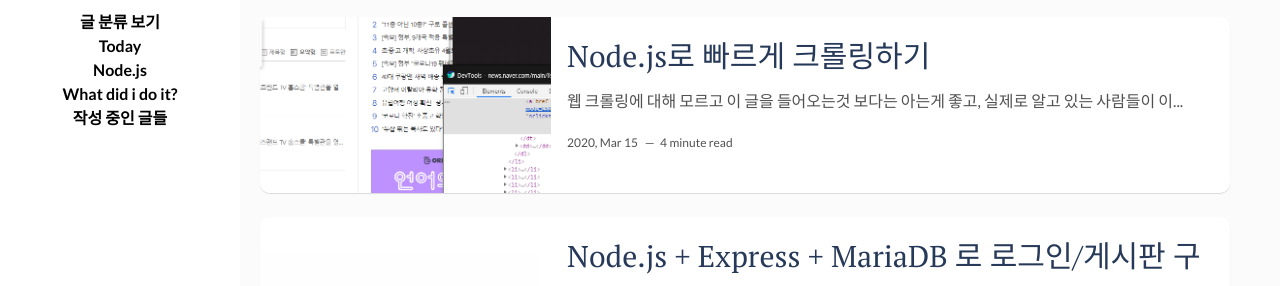
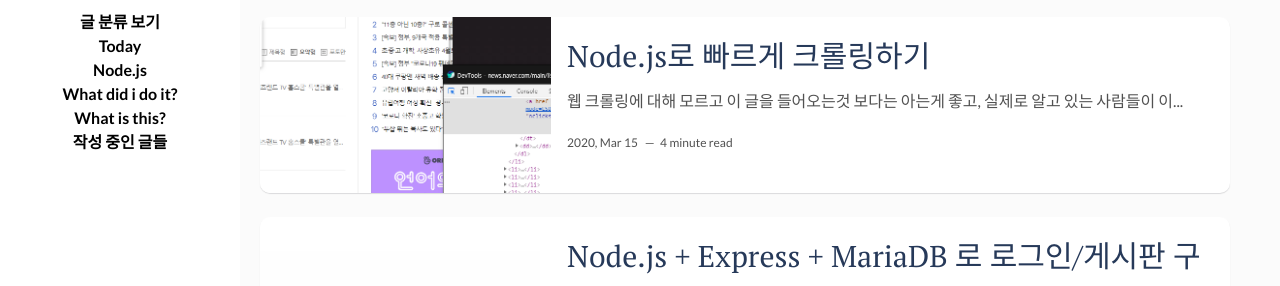
Before and after one commit to doncolmi/doncolmi.github.io, a Jekyll site: the page built from index.html, in a window 1280 px wide. Shown: the part 203-489 px from the top of the page. Built offline with Jekyll 4.4.1, drawn with Linux system fonts in a browser that asks for light colours; the list of posts is cut into pages by our own code.

Commit message:
fix category

```diff
--- a/_layouts/main.html
+++ b/_layouts/main.html
@@ -22,6 +22,9 @@ layout: default
         </div>
         <div style="background-color: rgba(255,255,255,0.1);">
           <a href="/tags/#What_did_i_do_it" class="tagText">What did i do it?</a>
+        </div>
+        <div style="background-color: rgba(255,255,255,0.1);">
+          <a href="/tags/#What_did_i_do_it" class="tagText">What is this?</a>
         </div>
         <div style="background-color: rgba(255,255,255,0.1);">
           <a href="/writing" class="tagText">작성 중인 글들</a>
```
